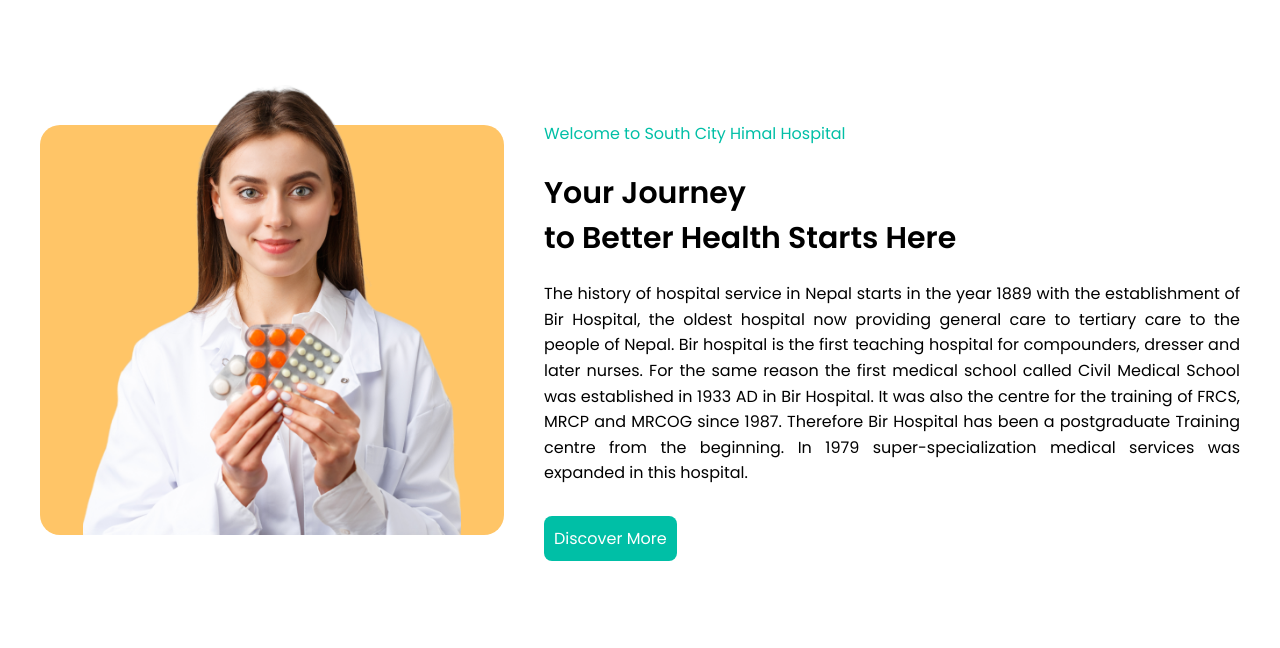
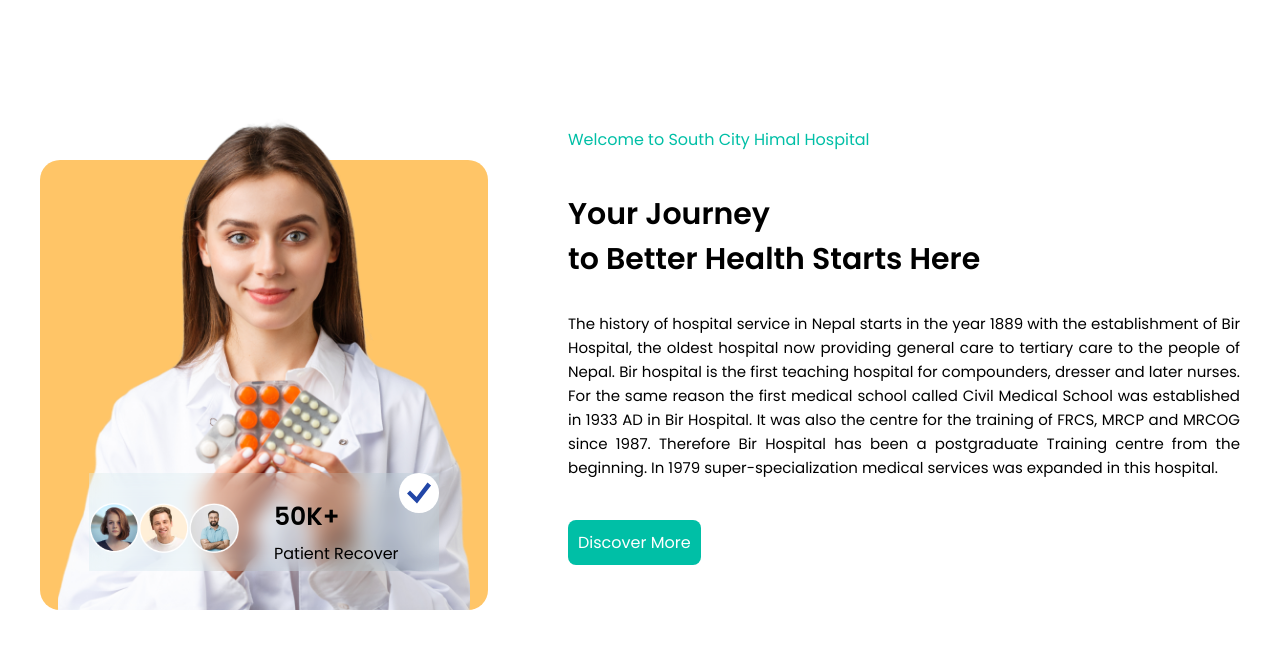
Before and after one commit to Sushey01/Tangerine_Meringue, a React (Vite) app: page / in a window 1280 px wide. Shown: the top 648 px of the page. Built offline with nearby package versions, Linux system fonts and the light colour scheme.

Commit message:
yo-page-yeti-nai

```diff
--- a/src/components/Journey.css
+++ b/src/components/Journey.css
@@ -19,7 +19,7 @@
 .image-wrapper {
     width: 100%;
   position: relative;
-  height: 450px;
+  height: 550px;
   display: flex;
   justify-content: center;
   align-items: flex-end;
@@ -28,45 +28,123 @@
 .yellow-container {
   background-color: #ffc567;
   width: 100%;
-  height: 410px;
+  height: 450px;
   border-radius: 20px;
   z-index: 1;
-  /* position: relative; */
 }
 
 .floating-image {
   position: absolute;
-  /* transform: translateY(-50%); */
-  /* top: -40px; */
   bottom: 0px;
   z-index: 2;
   width: 100%;
-  height: 460px;
+  height: 500px;
   object-fit: contain;
+}
+
+
+
+
+.same-patient-total-count{
+    position: absolute;
+    padding-top: 20px;
+    padding-bottom: 0px;
+    padding-left: 0px;
+    padding-right: 0px;
+    top: 75%;
+    z-index: 18;
+  background: #b2e1e429;
+  -webkit-backdrop-filter: blur(10px);
+  /* background-color: transparent;  */
+  backdrop-filter: blur(10px);
+}
+
+
+.same-patient-count{
+  display: flex;
+
+
+
+/* -webkit-backdrop-filter: blur(10px); */
+/* background: #b2e1e429; */
+/* backdrop-filter: blur(10px); */
+z-index: 18;
+  border-radius: 50px;
+      border-top-right-radius: 0px;
+      border-bottom-right-radius: 0px;
+    width: 350px;
+    gap: 30px;
+}
+
+.same-patient-photos{
+    align-self: center;
+}
+
+.same-patient-photos img{
+    width: 50px;
+}
+
+.same-total-patients{
+    display: flex;
+}
+
+
+.same-total-count-patients{
+    justify-items: center;
+}
+
+
+.same-total-count-patients h3{
+    margin: 5px;
+    font-size: 25px;
+    font-weight: 600;
+    justify-self: flex-start;
+}
+
+
+.same-total-count-patients p{
+    margin-top: 5px;
+    margin-left: 5px;
+    margin-bottom: 5px;
+}
+
+
+.same-tick-div{
+  z-index: 25;
+}
+
+.same-tick-div img{
+    position: absolute;
+    transform: translateY(-50%);
+    /* z-index: 25; */
 }
 
 /* Content section */
 .journey-content {
   width: 60%;
-  padding-top: 40px;
+  /* padding-top: 40px; */
+  /* padding-bottom: 10px; */
+  padding: 40px;
+  padding-right: 0px;
 }
 
 .journey-content h1 {
   font-size: 30px;
   font-weight: 600;
-  margin-bottom: 20px;
+  margin-bottom: 30px;
 }
 
 .journey-content h4 {
   font-size: 16px;
   font-weight: 400;
   color: #00bfa6;
-  margin-bottom: 10px;
+  margin-bottom: 40px;
 }
 
 .journey-content p {
-  font-size: 16px;
+  font-size: 15px;
   line-height: 1.6;
+  font-weight: 400;
   text-align: justify;
   margin-bottom: 30px;
 }
@@ -76,6 +154,7 @@
   background-color: #00bfa6;
   color: white;
   border: none;
+  margin-top: 10px;
   padding: 10px 10px 10px 10px;
   border-radius: 8px;
   font-weight: 400;
@@ -86,3 +165,43 @@
 .discover-button:hover {
   background-color: #019d89;
 }
+
+
+
+@media(max-width:645px){
+
+
+  .section1{
+    padding: 30px 20px;
+  }
+
+  .journey-container{
+    display: flex;
+    flex-direction: column;
+  }
+
+
+  .doctor-container{
+    width: 100%;
+
+  }
+
+  .same-patient-total-count{
+    width: 100%;
+    background-color: #b2e1e429;
+    background: transparent;
+    left: 20px;
+  }
+
+
+  .same-patient-count{
+    backdrop-filter: none;
+    gap: 10px;
+  }
+
+
+  .journey-content{
+    width: 100%;
+    padding: 20px;
+  }
+}
--- a/src/components/Journey.jsx
+++ b/src/components/Journey.jsx
@@ -1,31 +1,68 @@
-import React from 'react'
-import JourneyDoctor from '../assets/journeydoct.png'
-import './Journey.css'
+import React from "react";
+import JourneyDoctor from "../assets/journeydoct.png";
+import "./Journey.css";
+import Patient1 from "../assets/profile1.png";
+import Patient2 from "../assets/profile2.png";
+import Patient3 from "../assets/profile3.png";
+import BlueTick from "../assets/tick.svg";
 
 const Journey = () => {
   return (
-    <section className='section1'>
-    <div className='journey-container'>
+    <section className="section1">
+      <div className="journey-container">
         <div className="doctor-container">
           <div className="image-wrapper">
-        <img src={JourneyDoctor} alt="Doctor" className='floating-image'/>
-              <div className="yellow-container">
+            <img src={JourneyDoctor} alt="Doctor" className="floating-image" />
+            <div className="yellow-container"></div>
+            {/* <div className="main-total-patient"> */}
+              <div className="same-patient-total-count">
+                  <div className="same-patient-count">
+
+                  <div className="same-patient-photos">
+                    <img src={Patient1} />
+                    <img src={Patient2} />
+                    <img src={Patient3} />
+                  </div>
+                  <div className="same-total-patients">
+                    <div className="same-total-count-patients">
+                      <h3>50K+</h3>
+                      <p>Patient Recover</p>
+                    </div>
+                    <div className="same-tick-div">
+                      <img src={BlueTick} />
+                    </div>
+                  </div>
                 </div>
-    </div>
-    </div>
 
-    <div className="journey-content">
-        <h4> Welcome to South City Himal Hospital</h4>
-        <h1>Your Journey
-          <br/>
-          to Better Health Starts Here</h1>
-        <p>The history of hospital service in Nepal starts in the year 1889 with the establishment of Bir Hospital, the oldest hospital now providing general care to tertiary care to the people of Nepal. Bir hospital is the first teaching hospital for compounders, dresser and later nurses. For the same reason the first medical school called Civil Medical School was established in 1933 AD in Bir Hospital. It was also the centre for the training of FRCS, MRCP and MRCOG since 1987. Therefore Bir Hospital has been a postgraduate Training centre from the beginning. In 1979 super-specialization medical services was expanded in this hospital.</p>
-        <button className='discover-button'>Discover More</button>
-    </div>
+              </div>
+            {/* </div> */}
+          </div>
+        </div>
 
-    </div>
+        <div className="journey-content">
+          <h4> Welcome to South City Himal Hospital</h4>
+          <h1>
+            Your Journey
+            <br />
+            to Better Health Starts Here
+          </h1>
+          <p>
+            The history of hospital service in Nepal starts in the year 1889
+            with the establishment of Bir Hospital, the oldest hospital now
+            providing general care to tertiary care to the people of Nepal. Bir
+            hospital is the first teaching hospital for compounders, dresser and
+            later nurses. For the same reason the first medical school called
+            Civil Medical School was established in 1933 AD in Bir Hospital. It
+            was also the centre for the training of FRCS, MRCP and MRCOG since
+            1987. Therefore Bir Hospital has been a postgraduate Training centre
+            from the beginning. In 1979 super-specialization medical services
+            was expanded in this hospital.
+          </p>
+          <button className="discover-button">Discover More</button>
+        </div>
+      </div>
     </section>
-  )
-}
+  );
+};
 
-export default Journey
+export default Journey;
```
